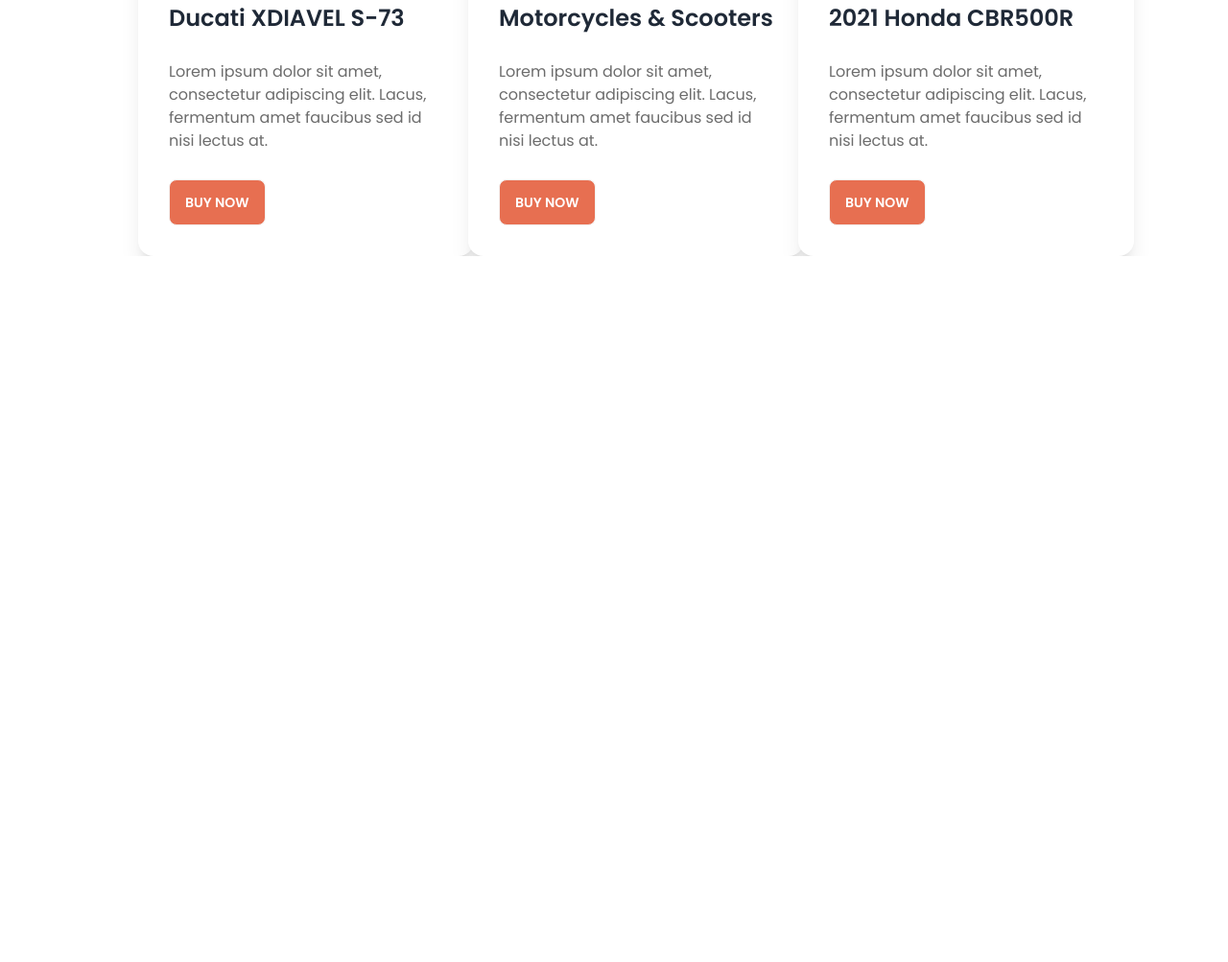
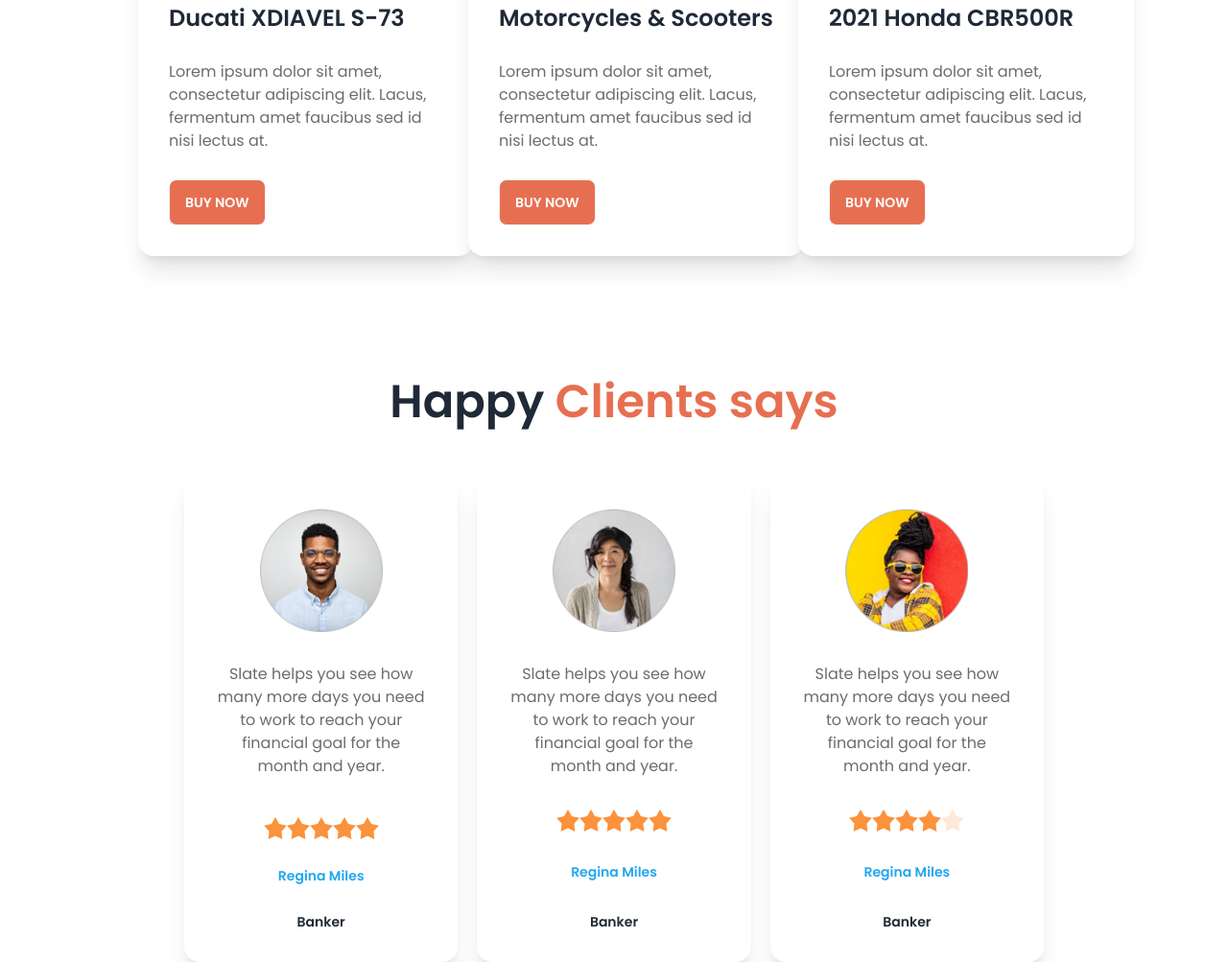
Before and after one commit to ForhadAhmed367423/biker-zone, a plain HTML site: page index.html in a window 1280 px wide. Shown: the part 1095-2098 px from the top of the page at 96% size. Before the commit the page ends 1362 px from the top, so only its background shows below. Drawn offline with nearby package versions, Linux system fonts and the light colour scheme.

Commit message:
Client section complete with resposive

```diff
--- a/index.html
+++ b/index.html
@@ -184,6 +184,72 @@
                 </div>
             </div>
         </section>
+        <!-- card section ends -->
+
+        <!-- client section starts  -->
+        <h2 class="text-5xl font-semibold text-center mt-32 mb-12 poppins">Happy <span class="text-[#E76F51] text-5xl font-semibold">Clients says</span></h2>
+        <section class="grid grid-cols-1 px-5 lg:grid-cols-3 lg:px-48 gap-5">
+            <div class="card w-full bg-base-100 shadow-xl">
+                <figure class="px-10 pt-10">
+                  <img class="w-32" src="./images/others/user-1.png" alt="Shoes" class="rounded-xl" />
+                </figure>
+                <div class="card-body items-center text-center space-y-5">
+                  <p class="text-base font-normal text-[#6C6C6C] poppins">Slate helps you see how
+                    many more days you need
+                    to work to reach your financial
+                    goal for the month and year.</p>
+                    <div class="rating">
+                        <input type="radio" name="rating-2" class="mask mask-star-2 bg-orange-400" />
+                        <input type="radio" name="rating-2" class="mask mask-star-2 bg-orange-400"/>
+                        <input type="radio" name="rating-2" class="mask mask-star-2 bg-orange-400" />
+                        <input type="radio" name="rating-2" class="mask mask-star-2 bg-orange-400" checked/>
+                        <input type="radio" name="rating-2" class="mask mask-star-2 bg-orange-400" />
+                      </div>
+                      <a class="text-[#23A6F0] text-sm font-semibold poppins" href="#">Regina Miles</a>
+                      <h6 class="poppins text-sm font-semibold">Banker</h6>
+                </div>
+              </div>
+            <div class="card w-full bg-base-100 shadow-xl">
+                <figure class="px-10 pt-10">
+                  <img class="w-32" src="./images/others/user-2.png" alt="Shoes" class="rounded-xl" />
+                </figure>
+                <div class="card-body items-center text-center space-y-6">
+                  <p class="text-base font-normal text-[#6C6C6C] poppins">Slate helps you see how
+                    many more days you need
+                    to work to reach your financial
+                    goal for the month and year.</p>
+                    <div class="rating">
+                        <input type="radio" name="rating-2" class="mask mask-star-2 bg-orange-400" />
+                        <input type="radio" name="rating-2" class="mask mask-star-2 bg-orange-400"/>
+                        <input type="radio" name="rating-2" class="mask mask-star-2 bg-orange-400" />
+                        <input type="radio" name="rating-2" class="mask mask-star-2 bg-orange-400" checked/>
+                        <input type="radio" name="rating-2" class="mask mask-star-2 bg-orange-400" />
+                      </div>
+                      <a class="text-[#23A6F0] text-sm font-semibold poppins" href="#">Regina Miles</a>
+                      <h6 class="poppins text-sm font-semibold">Banker</h6>
+                </div>
+              </div>
+            <div class="card w-full bg-base-100 shadow-xl">
+                <figure class="px-10 pt-10">
+                  <img class="w-32" src="./images/others/user-3.png" alt="Shoes" class="rounded-xl" />
+                </figure>
+                <div class="card-body items-center text-center space-y-6">
+                  <p class="text-base font-normal text-[#6C6C6C] poppins">Slate helps you see how
+                    many more days you need
+                    to work to reach your financial
+                    goal for the month and year.</p>
+                    <div class="rating">
+                        <input type="radio" name="rating-2" class="mask mask-star-2 bg-orange-400" />
+                        <input type="radio" name="rating-2" class="mask mask-star-2 bg-orange-400"/>
+                        <input type="radio" name="rating-2" class="mask mask-star-2 bg-orange-400" />
+                        <input type="radio" name="rating-2" class="mask mask-star-2 bg-orange-400" checked/>
+                        <input type="radio" name="rating-2" class="mask mask-star-2 bg-orange-400" />
+                      </div>
+                      <a class="text-[#23A6F0] text-sm font-semibold poppins" href="#">Regina Miles</a>
+                      <h6 class="poppins text-sm font-semibold">Banker</h6>
+                </div>
+              </div>
+        </section>
 
     </main>
     <footer>
```
